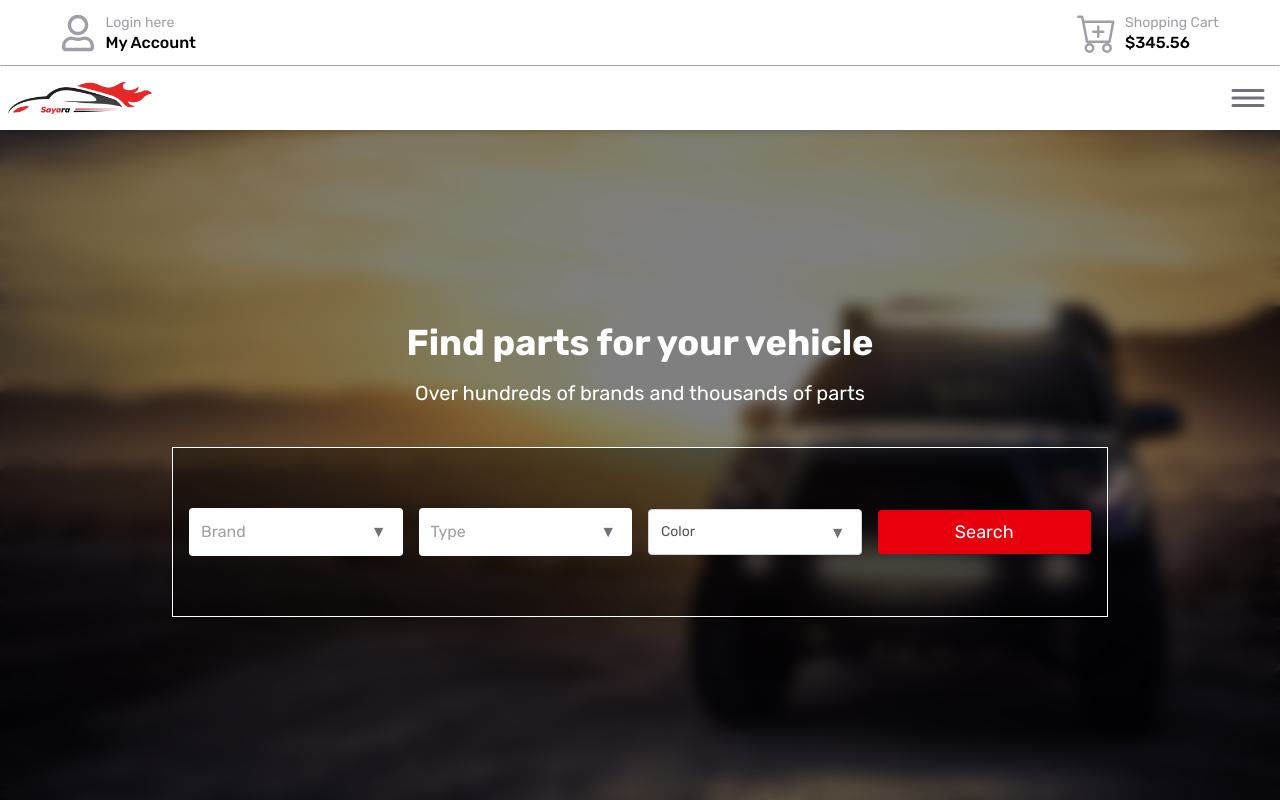
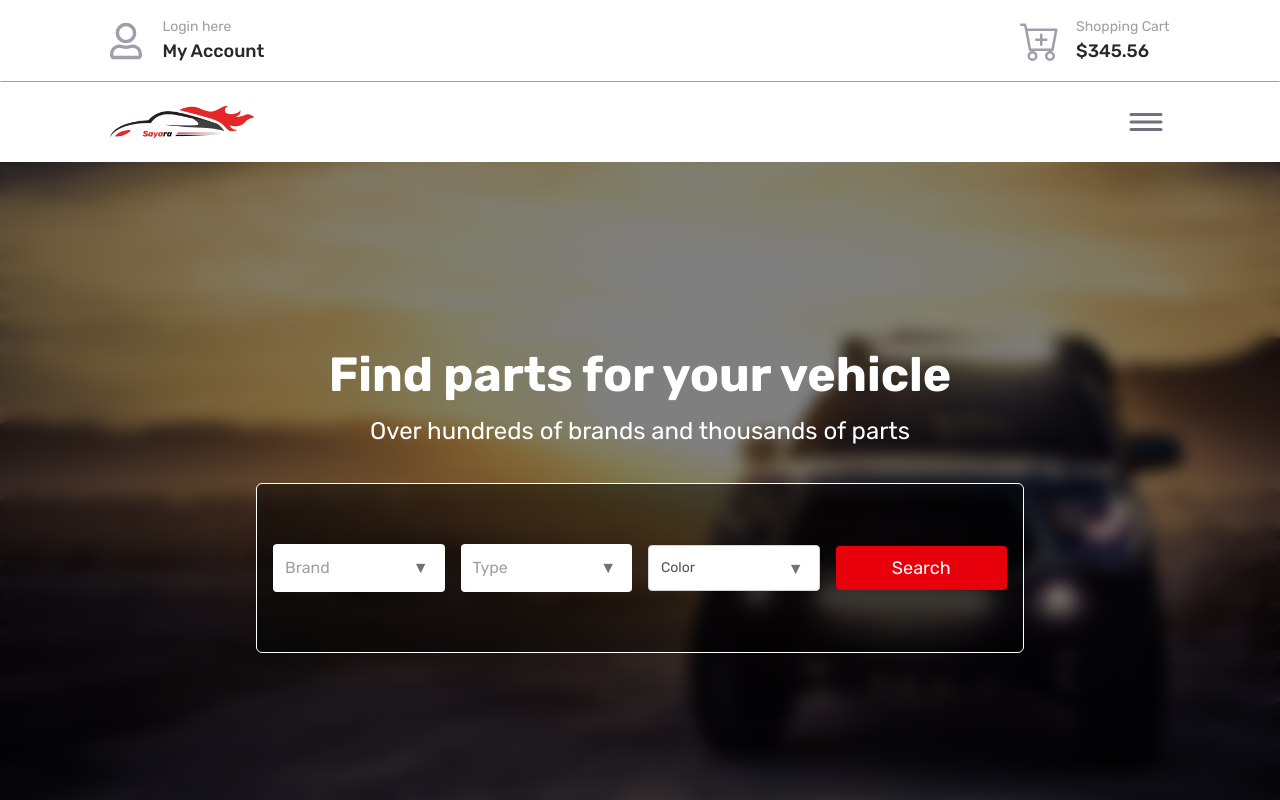
Before and after one commit to boyalonexr/Soyara-clone-app, a React (Vite) app: page / in a window 1280 px wide. Shown: the top 800 px of the page. Built offline with nearby package versions, Linux system fonts and the light colour scheme.

Commit message:
extra update

```diff
--- a/src/Components/Body.jsx
+++ b/src/Components/Body.jsx
@@ -73,23 +73,23 @@ const scrollToTop = () => {
 
   return (
     <main>
-      <div className="relative h-[85vh] bg-img">
+      <div className="relative h-[85vh] md:h-[50vh] lg:h-[85vh] bg-img">
         {/* Dark overlay */}
         <div className="absolute inset-0 bg-black/50 backdrop-blur-sm z-0" />
 
         {/* Content */}
-        <div className="relative w-full max-w-screen-xl mx-auto z-10 flex flex-col items-center justify-center h-full text-white text-center px-4">
-            <h1 className="text-4xl font-bold mb-4">Find parts for your vehicle</h1>
-            <p className="text-xl mb-5">Over hundreds of brands and thousands of parts</p>
+        <div className="relative max-w-screen-xl mx-auto z-10 flex flex-col items-center justify-center h-full text-white text-center px-4">
+            <h1 className="text-4xl md:text-5xl font-bold mb-4">Find parts for your vehicle</h1>
+            <p className="text-xl md:text-2xl mb-5">Over hundreds of brands and thousands of parts</p>
 
 
           {/* Dropdown inputs */}
-          <div className="flex flex-col px-4 md:flex-row mt-5 gap-4 w-[75%] md:h-[25%] md:bg-black/40  flex-wrap md:border border-white items-center shadow-2xl">
+          <div className="flex flex-wrap md:flex-nowrap md:h-[25%] mt-4 gap-4 w-full max-w-3xl bg-black/50 md:border p-4 items-center shadow-2xl rounded-md">
             {/* Brand */}
             <div
-            onClick={()=> toggleActive('brand')} className="w-full md:w-1/4 relative flex-1">
+            onClick={()=> toggleActive('brand')} className="w-full sm:flex-1 relative ">
               <select
-                className="w-full p-3 text-zinc-400 rounded bg-white appearance-none pr-10 z-10 selected"
+                className="p-3 w-full text-zinc-400 rounded bg-white appearance-none pr-10 z-10 selected"
               >
                 <option value="" selected disabled>Brand</option>
                 {brands.map((brand) => (
@@ -109,7 +109,7 @@ const scrollToTop = () => {
             {/* Type */}
             <div
             onClick={()=> toggleActive('type')}
-            className="w-full md:w-1/4 relative flex-1">
+            className="w-full sm:flex-1 relative">
               <select
                 className="w-full p-3 text-zinc-400 rounded bg-white appearance-none "
               >
@@ -130,7 +130,7 @@ const scrollToTop = () => {
             {/* Color */}
             <div
             onClick={()=> toggleActive('color')}
-            className="w-full md:w-1/4 relative flex-1">
+            className="w-full sm:flex-1 relative ">
               <select
                 className="w-full p-3 text-sm text-zinc-600 bg-white border border-zinc-300 rounded appearance-none"
               >
@@ -148,7 +148,7 @@ const scrollToTop = () => {
               </div>
             </div>
 
-            <div className="w-full md:w-1/4 flex-1">
+            <div className="w-full sm:flex-1">
               <button className="w-full text-lg capitalize bg-red-600 text-white px-6 py-2 rounded hover:bg-red-700 transition">search</button>
             </div>
           </div>
@@ -156,7 +156,7 @@ const scrollToTop = () => {
       </div>
 
       <div className="p-4 mt-5 max-w-6xl mx-auto">
-        <div className="flex justify-center flex-wrap gap-6 md:justify-between ">
+        <div className="grid grid-cols-1 sm:grid-cols-2 lg:grid-cols-3 gap-6">
         {engineData.map((item) => (
           <motion.div
            key={item.id}
@@ -168,7 +168,7 @@ const scrollToTop = () => {
               setActiveCardId(prev => (prev === item.id ? null : item.id))
             }
            style={{ backgroundImage: `url(${item.img})` }}
-           className="bg-cover bg-center rounded-lg relative flex p-4 w-full sm:w-[48%] lg:w-[31%] h-60 items-center">
+           className="bg-cover bg-center rounded-lg relative flex p-4 h-60 items-center">
              {/* Base gradient overlay */}
               <div className="absolute inset-0 bg-gradient-to-r from-black to-blue-500/20 rounded-lg" />
 
@@ -203,7 +203,7 @@ const scrollToTop = () => {
           animate={{ opacity: 1, scale: 1 }}
           exit={{ opacity: 0, scale: 0.5 }}
           transition={{ duration: 0.4, ease: "easeInOut" }}
-          className="fixed bottom-20 right-10 bg-red-600 hover:bg-red-700 p-4 rounded-full shadow-lg text-white z-50"
+          className="fixed bottom-10 right-6 md:right-10 bg-red-600 hover:bg-red-700 p-4 rounded-full shadow-lg text-white z-50"
         >
           <FaArrowUp className="text-xl" />
         </motion.button>
--- a/src/Components/Header.jsx
+++ b/src/Components/Header.jsx
@@ -11,17 +11,17 @@ const Header = ({ activePopup, setActivePopup }) => {
 
   return (
     <>
-    <header className='gap-y-2 flex-wrap p-2 border border-b-zinc-400'>
-      <div className='flex justify-between w-11/12 mx-auto'>
+    <header className='gap-y-2 flex-wrap p-2 md:p-4 border border-b-zinc-400'>
+      <div className='flex justify-between w-11/12 md:w-[85%] mx-auto'>
       <div className='flex flex-wrap relative'>
       <div className='w-8'>
         <FaRegUser className='text-zinc-400 text-5xl  w-full'/>
       </div>
 
       <div className='flex flex-col justify-center'>
-        <div onClick={()=> togglePopup('login')} className=' text-black leading-5 cursor-pointer pl-3'>
-          <p className='text-sm text-zinc-400 font-sm'>Login here</p>
-          <h3 className='text-md font-medium'>My Account</h3>
+        <div onClick={()=> togglePopup('login')} className=' text-black leading-5 cursor-pointer pl-3 md:pl-5'>
+          <p className='text-sm md:text-md text-zinc-400 font-sm'>Login here</p>
+          <h3 className='text-md md:text-lg text-zinc-800 font-medium'>My Account</h3>
         </div>
 
       <AnimatePresence>
@@ -38,9 +38,9 @@ const Header = ({ activePopup, setActivePopup }) => {
         <div className='w-10'>
           <BsCartPlus className='text-zinc-400 text-5xl w-full' />
         </div>
-        <div onClick={()=> togglePopup('cart')} className='leading-5 cursor-pointer ml-2'>
-          <p className='text-zinc-400 text-sm font-sm'>shopping cart</p>
-          <h3 className='text-md font-medium'>$345.56</h3>
+        <div onClick={()=> togglePopup('cart')} className='leading-5 cursor-pointer pl-2  md:pl-4'>
+          <p className='text-sm md:text-md text-zinc-400 font-sm'>shopping cart</p>
+          <h3 className='text-md md:text-lg text-zinc-800 font-medium'>$345.56</h3>
         </div>
         </div>
 
--- a/src/Components/LoadingScreen.jsx
+++ b/src/Components/LoadingScreen.jsx
@@ -3,7 +3,7 @@ import loader from "../assets/preloader.gif"
 const LoadingScreen = () => {
   return (
     <div className="flex justify-center items-center h-screen">
-      <img className="w-1/2" src={loader} alt="loading-icon" />
+      <img className="w-[50%] md:w-[25%]" src={loader} alt="loading-icon" />
     </div>
   )
 }
--- a/src/Components/Navbar.jsx
+++ b/src/Components/Navbar.jsx
@@ -19,8 +19,8 @@ function Navbar({ openNavBar, setOpenNavbar }) {
 };
 
   return (
-    <div className="sticky top-0 w-full z-30 bg-white p-2 mx-auto shadow-md">
-      <div className="flex items-center justify-between">
+    <div className="sticky top-0 z-30 bg-white p-2 w-full md:p-4 mx-auto shadow-y-md">
+      <div className="flex items-center justify-between md:w-[85%] mx-auto">
       <div>
         <a href="#">
           <img className="w-36" src={logo} alt="Sayara Logo" />
```
